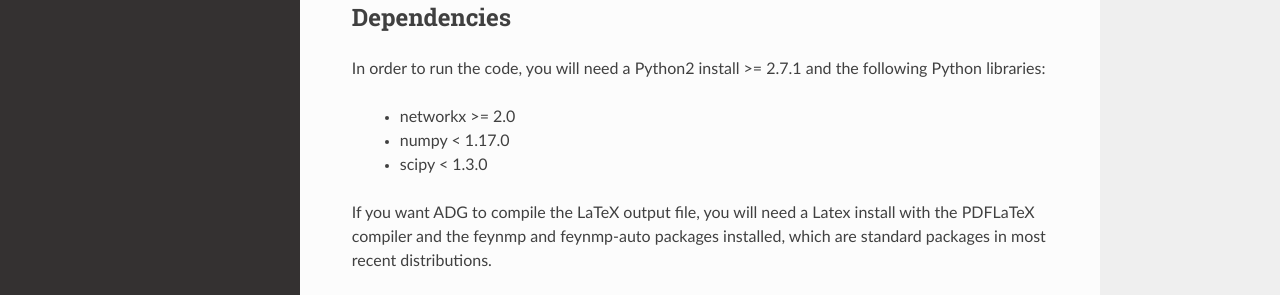
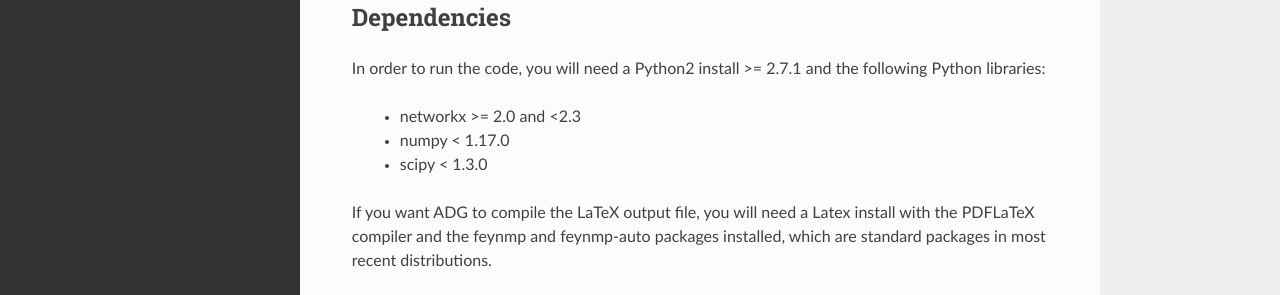
Before and after one commit to adgproject/adg, a Sphinx documentation site: the page built from doc/install.rst, in a window 1280 px wide and 1022 px high. Shown: the part 560-855 px from the top of the window. Built offline with Sphinx 7.4.7 and the Read the Docs theme 2.0.0, drawn with Linux system fonts in a browser that asks for light colours.

Commit message:
Ensure NetworkX < 2.3

```diff
--- a/doc/install.rst
+++ b/doc/install.rst
@@ -28,7 +28,7 @@ Dependencies
 In order to run the code, you will need a Python2 install >= 2.7.1 and the
 following Python libraries:
 
-  - networkx >= 2.0
+  - networkx >= 2.0 and <2.3
   - numpy < 1.17.0
   - scipy < 1.3.0
 
--- a/setup.py
+++ b/setup.py
@@ -39,7 +39,7 @@ setup(
     license=adg.__license__,
     url='https://github.com/adgproject/adg',
     install_requires=[
-        "networkx>=2.0",
+        "networkx>=2.0,<2.3",
         "numpy<1.17.0",
         "scipy<1.3.0",
     ],
```
Also changed, not shown: 1 other file.
